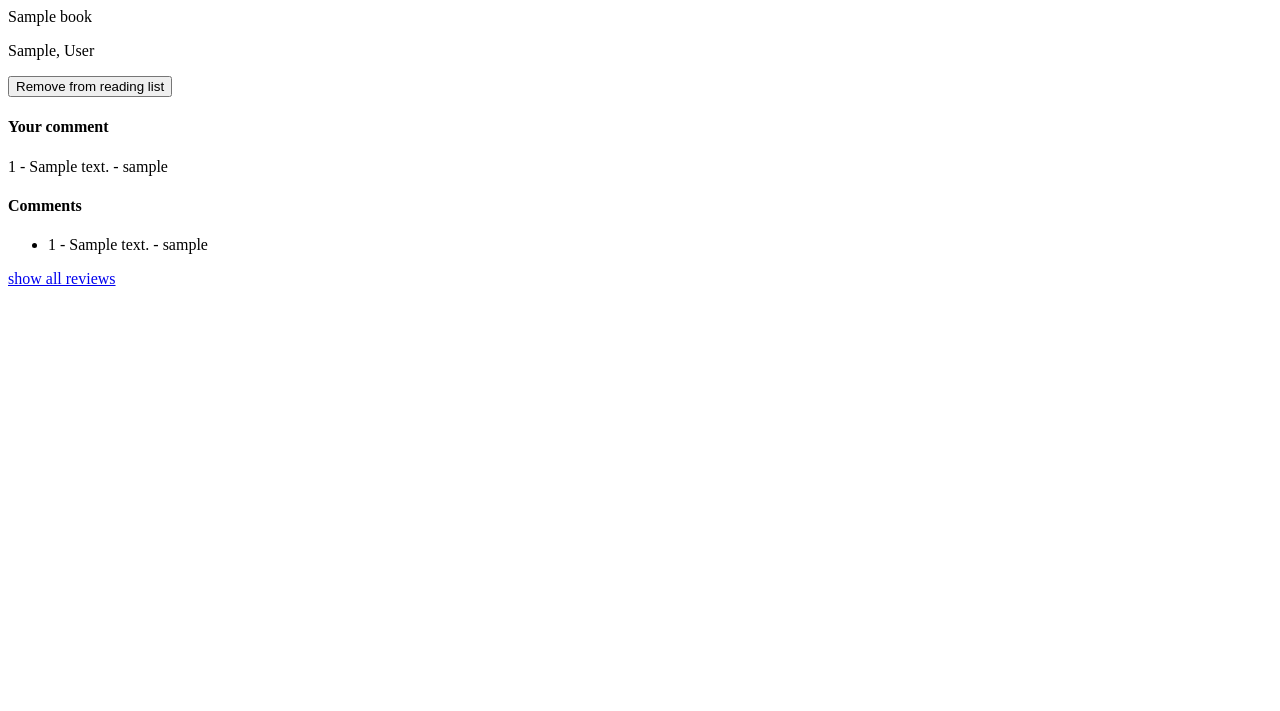
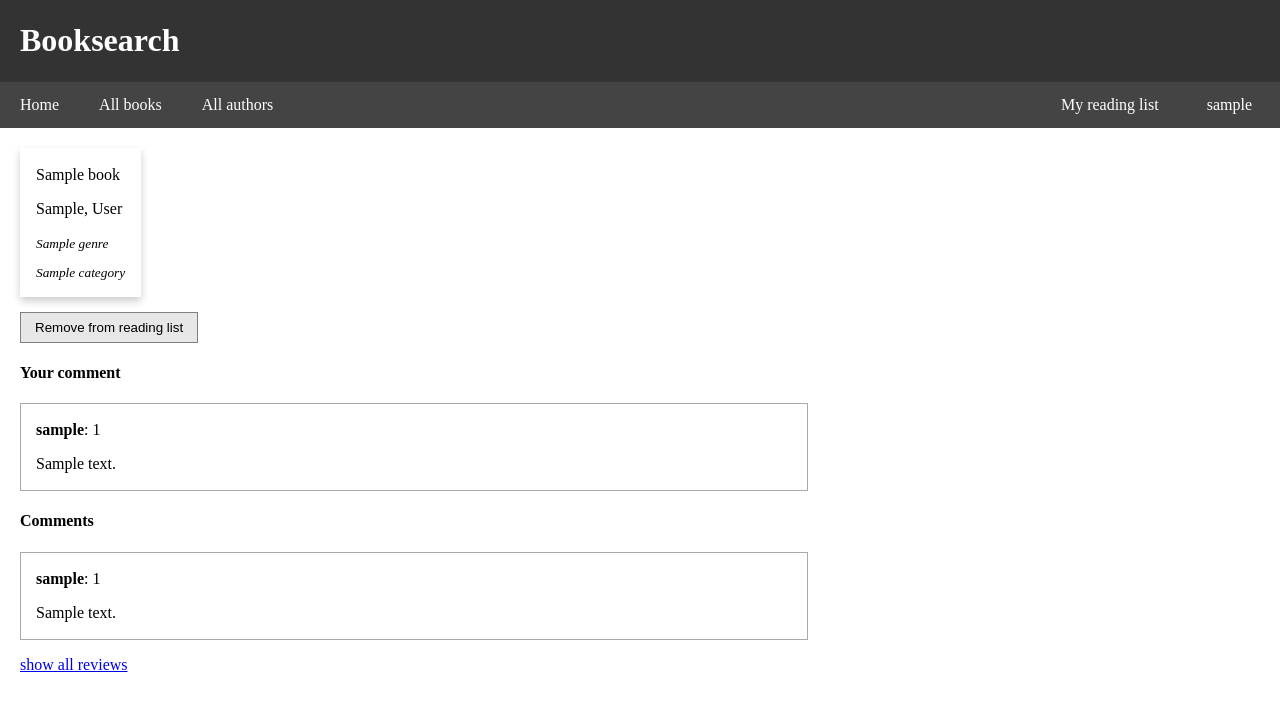
Before and after one commit to algorithm-ssau/booksearch, a Django app: page /catalog/book/1/ in a window 1280 px wide. Shown: the top 711 px of the page. Run offline with Django 3.2, Linux system fonts and the light colour scheme; a user stored in the database is signed in; tables that the repository leaves empty hold one stand-in row (values such as "Sample post").

Commit message:
Style book detail page

```diff
--- /dev/null
+++ b/catalog/static/catalog/book-detail-style.css
@@ -0,0 +1,34 @@
+.container {
+  margin-top: 20px;
+  padding: 2px 16px;
+  box-shadow: 0 4px 8px 0 rgba(0,0,0,0.2);
+  width: max-content;
+}
+
+.container:hover {
+  box-shadow: 0 8px 16px 0 rgba(0,0,0,0.2);
+}
+
+.comment-box {
+  width: 60%;
+  border: darkgray solid 1px;
+  padding: 1px 15px;
+  margin-bottom: 1px;
+}
+
+.btn {
+  margin-top: 15px;
+  border: gray solid 1px;
+  padding: 7px 14px;
+  background-color: #e7e7e7;
+  color: black;
+}
+
+.btn:hover {
+  background: #ddd;
+}
+
+.text {
+  font-size: smaller;
+  font-style: italic;
+}
--- a/catalog/templates/catalog/book_detail.html
+++ b/catalog/templates/catalog/book_detail.html
@@ -1,31 +1,66 @@
-<p>{{ book.title }}</p>
-<p>{{ book.author }}</p>
+{% extends 'base.html' %}
+
+{% load static %}
+
+{% block head %}
+<link rel="stylesheet" type="text/css" href="{% static 'catalog/book-detail-style.css' %}">
+<link rel="stylesheet" type="text/css" href="{% static 'customauth/form-style.css' %}">
+{% endblock %}
+
+{% block content %}
+<div class="container">
+  <p>{{ book.title }}</p>
+  <p>{{ book.author }}</p>
+  {% for genre in book.genre.all %}
+    {% if forloop.last %}
+      <span class="text">{{ genre }}</span>
+    {% else %}
+      <span class="text">{{ genre }}, </span>
+    {% endif %}
+  {% endfor %}
+  <p class="text">{{ book.category }}</p>
+</div>
 
 {% if user.is_authenticated %}
   {% if flag %}
     <form action="{% url 'remove_from_reading_list' book.id %}" method="post">
       {% csrf_token %}
-      <button type="submit">Remove from reading list</button>
+      <button type="submit" class="btn">Remove from reading list</button>
     </form>
   {% else %}
     <form action="{% url 'add_to_reading_list' book.id %}" method="post">
       {% csrf_token %}
-      <button type="submit">Add to reading list</button>
+      <button type="submit" class="btn">Add to reading list</button>
     </form>
   {% endif %}
 
   {% if user_review is None %}
     <p>Leave your comment:</p>
-    <form method="post">
+      <form method="post">
       {% csrf_token %}
-      <table>
-        {{ form }}
-      </table>
-      <button type="submit">Leave a comment</button>
+      {% for error in form.non_field_errors %}
+        <p class="error-msg">{{ error|escape }}</p>
+      {% endfor %}
+      {% for field in form %}
+        <div class="field-wrapper">
+          {{ field.label }}:
+          {{ field }}
+          {% if field.help_text %}
+            <span class="help-text">{{ field.help_text|safe }}</span>
+          {% endif %}
+          {% for error in field.errors %}
+            <p class="error-msg">{{ error|escape }}</p>
+          {% endfor %}
+        </div>
+      {% endfor %}
+      <button type="submit" class="btn-success">Leave a comment</button>
     </form>
   {% else %}
     <h4>Your comment</h4>
-    {{ user_review.rating }} - {{ user_review.comment }} - {{ user_review.custom_user.username  }}
+    <div class="comment-box">
+      <p><b>{{ user_review.custom_user.username  }}</b>: {{ user_review.rating }}</p>
+      <p>{{ user_review.comment }}</p>
+    </div>
   {% endif %}
 {% else %}
   <p><a href="{% url 'login' %}">Log in</a> to form your reading list or leave a comment!</p>
@@ -33,12 +68,14 @@
 
 {% if last_review_list %}
   <h4>Comments</h4>
-  <ul>
   {% for review in last_review_list %}
-    <li>{{ review.rating }} - {{ review.comment }} - {{ review.custom_user.username  }}</li>
+    <div class="comment-box">
+      <p><b>{{ review.custom_user.username  }}</b>: {{ review.rating }}</p>
+      <p>{{ review.comment }}</p>
+    </div>
   {% endfor %}
-  </ul>
   <p><a href="{% url 'all_reviews' book.id %}">show all reviews</a></p>
 {% else %}
   <p>No reviews are available for this book.</p>
 {% endif %}
+{% endblock %}
--- a/catalog/views.py
+++ b/catalog/views.py
@@ -1,9 +1,10 @@
-from django.shortcuts import render, redirect
+from django.shortcuts import render, redirect, get_object_or_404
 from .models import Book, Author, Review
 from .forms import ReviewForm
 
 def book_detail(request, book_id):
     book = Book.objects.get(pk=book_id)
+
     try:
         last_review_list = Review.objects.filter(book_id=book_id)[:5]
     except Review.DoesNotExist:
@@ -17,6 +18,7 @@ def book_detail(request, book_id):
 
     user_review = get_user_review(request, book_id)
     form = get_comment_form(request, book_id)
+    print (user_review)
 
     return render(request, 'catalog/book_detail.html', {'form' : form, 'book': book, 'last_review_list' : last_review_list, 'flag' : flag, 'user_review' : user_review})
 
@@ -83,7 +85,6 @@ def get_comment_form(request, book_id):
 
 def get_user_review(request, book_id):
     try:
-        user_review = Review.objects.get(custom_user_id=request.user.id, book_id=book_id)
+        return Review.objects.get(custom_user_id=request.user.id, book_id=book_id)
     except Review.DoesNotExist:
-        user_review = None
-    return user_review
+        return None
```
